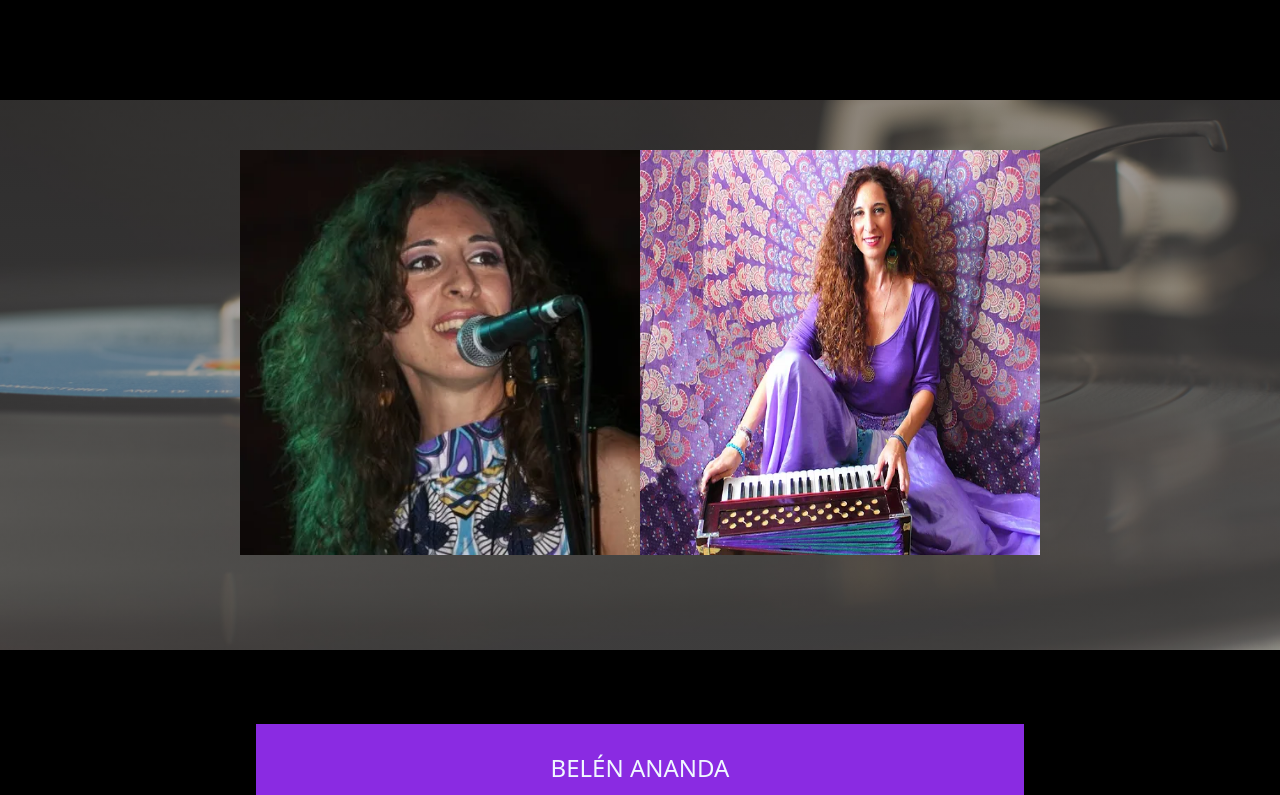
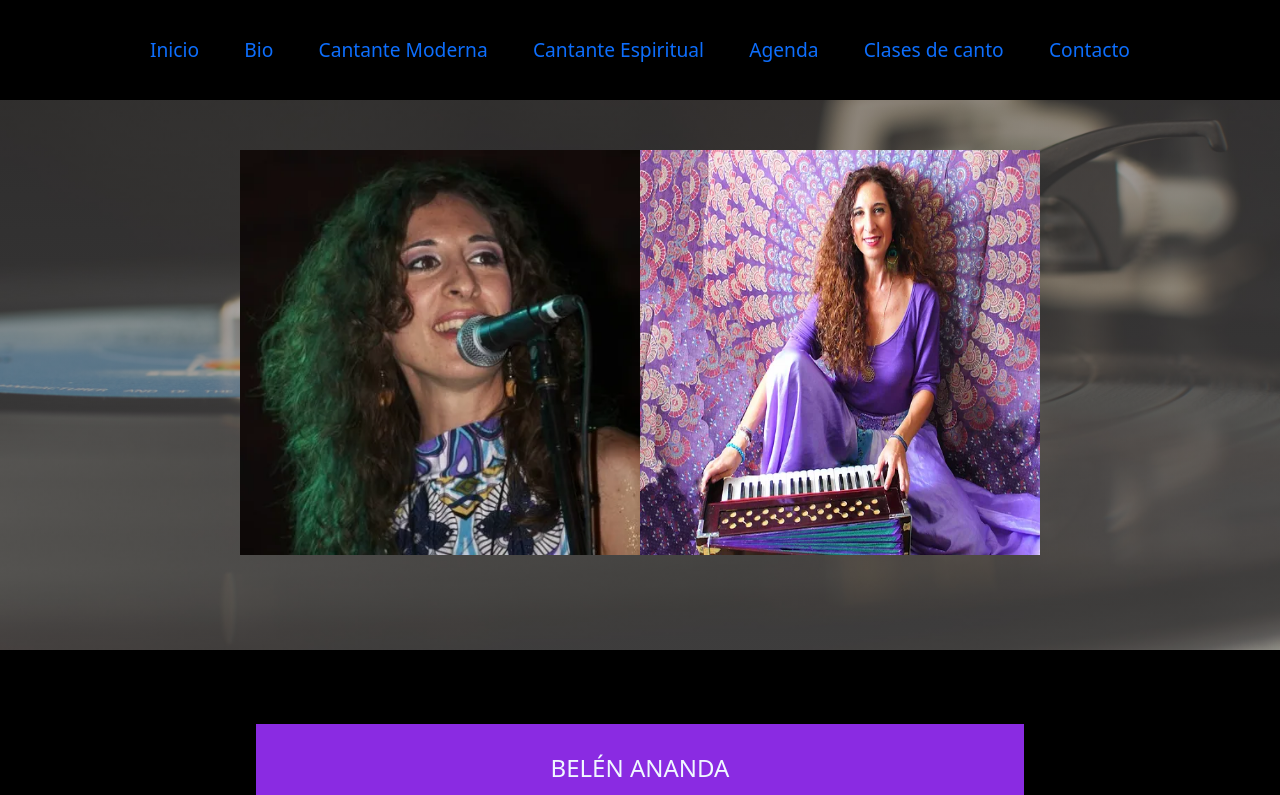
Before and after one commit to herneshem/BelenCantante, an Angular app: page / in a window 1280 px wide. Shown: the top 795 px of the page. Built offline with nearby package versions, Linux system fonts and the light colour scheme.

Commit message:
mas responsive menu

```diff
--- a/src/app/app.component.css
+++ b/src/app/app.component.css
@@ -66,7 +66,7 @@
 
 }
 
-
+.menudisplay{display: block;}
 
 /*contenedor de formulario*/
 
@@ -99,7 +99,10 @@
 
 .formulario{width: 100%;}
 .menu{font-size: medium; height: auto;}
-.ulcss{
+.ulcss{display: none;}
+.ulcssresp{
+    width: 100%;
+    margin: auto 150px;
     top: 0;
     left: 0;
     z-index: 1;
@@ -107,11 +110,12 @@
     flex-direction: column;
     justify-content: center;
     align-items: center;
-    transform: translateX(-40%);
+    /* transform: translateX(-40%); */
     transition: transform 0.3s ease-in-out;
 }
+.ulcssresp a{text-decoration: none;}
 
-.ulcss.open {
+.ulcssresp.open {
     transform: translateX(0);
     display: block;
   }
--- a/src/app/app.component.html
+++ b/src/app/app.component.html
@@ -1,7 +1,16 @@
 <div class="contenedor">
   <div class="menu" >
     <nav class="navbar navbar-expand-lg ">
-      <ul class=" ulcss  navbar navbar-nav"  *ngIf="mostrar==false" >
+      <ul class=" ulcss  navbar navbar-nav"  >
+        <li class="nav-item" ><a href="#Inicio">Inicio</a> </li>
+        <li class="nav-item"><a href="#Bio">Bio</a> </li>
+        <li class="nav-item"><a href="#CantM">Cantante Moderna</a></li>
+        <li class="nav-item"><a href="#CantE">Cantante Espiritual</a></li>
+        <li class="nav-item"><a href="#Agenda">Agenda</a></li>
+        <li class="nav-item"><a href="#Clases">Clases de canto</a></li>
+        <li class="nav-item"><a href="#Contacto">Contacto</a></li>
+      </ul>
+      <ul class=" ulcssresp  navbar navbar-nav"  *ngIf="mostrar==false" >
         <li class="nav-item" ><a href="#Inicio">Inicio</a> </li>
         <li class="nav-item"><a href="#Bio">Bio</a> </li>
         <li class="nav-item"><a href="#CantM">Cantante Moderna</a></li>
```
Also changed, not shown: src/app/app.component.ts (line endings or trailing spaces).
